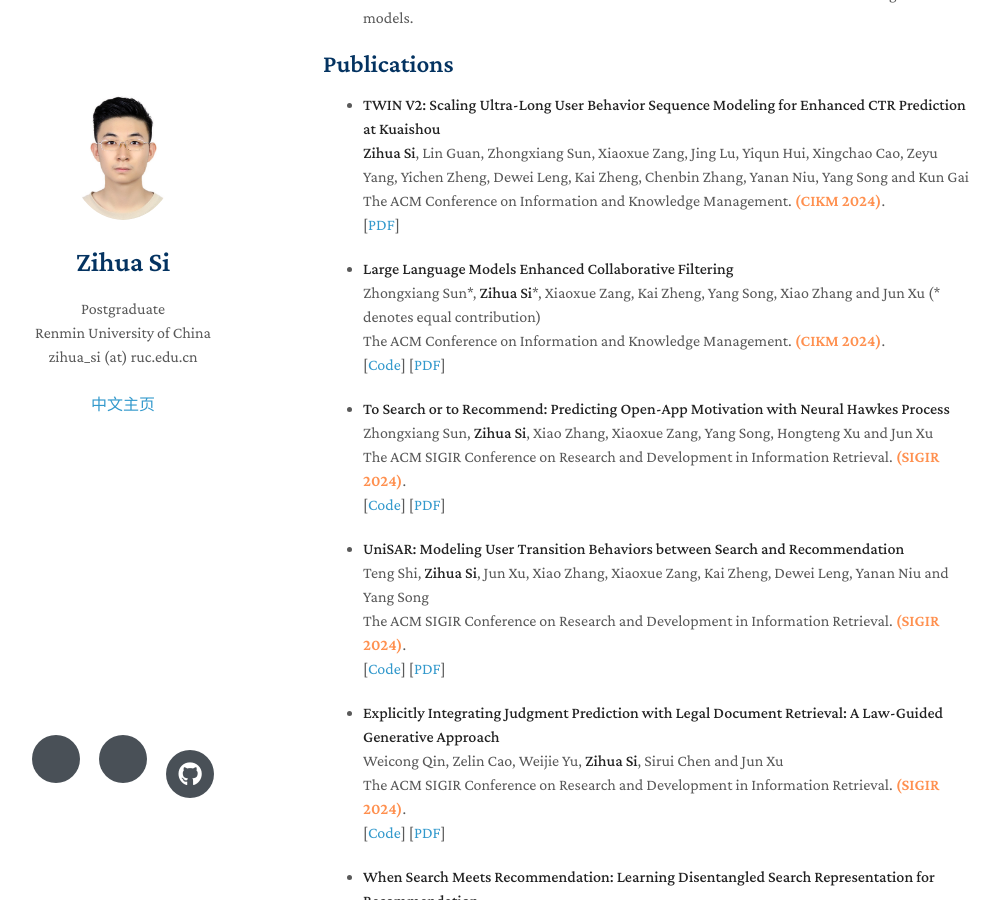
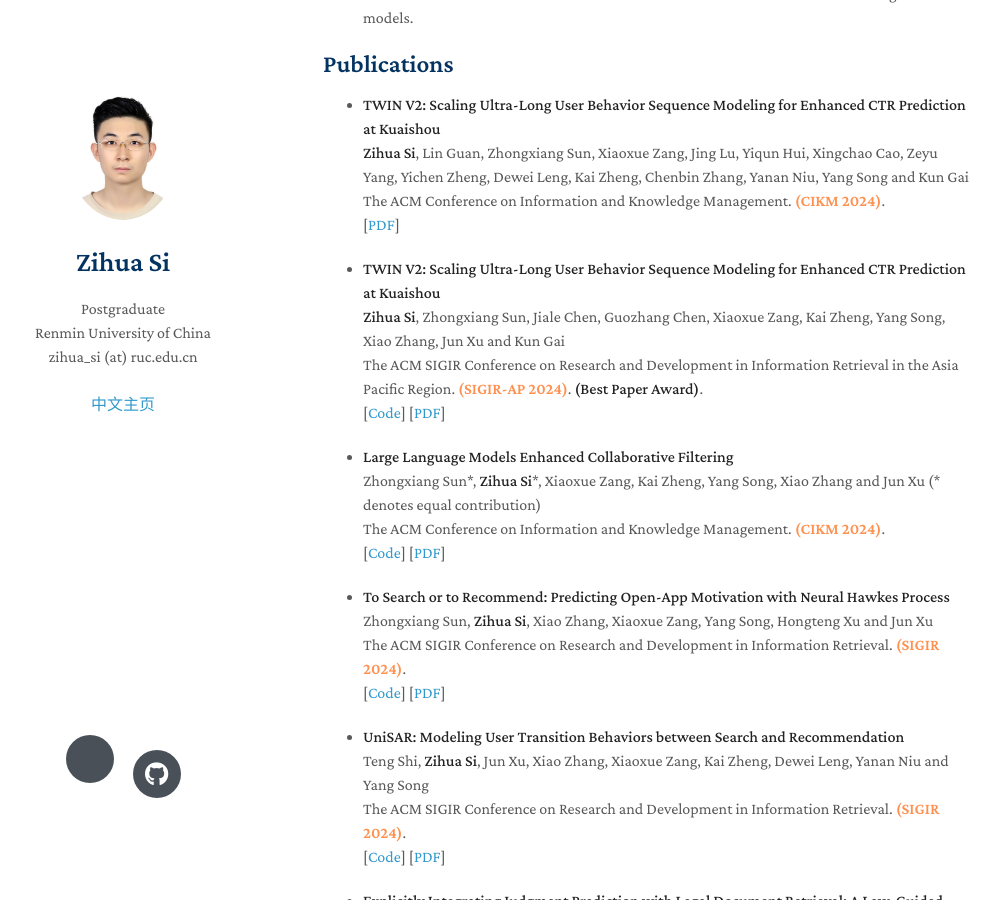
Before and after one commit to Ethan00Si/ethan00si.github.io, a Jekyll site: the page built from index.md, in a window 1280 px wide and 900 px high, scrolled down 484 px. Shown: the whole window, without its empty margins (147-1146 px from the left). Built offline with Jekyll 4.4.1, drawn with Linux system fonts in a browser that asks for light colours; nearby versions of some CDN libraries; a style sheet for code colours, icons or effects is not loaded; some of the changed text lies outside the part shown.

Commit message:
add SIGIR-AP

```diff
--- a/_config.yml
+++ b/_config.yml
@@ -8,7 +8,7 @@ affiliation: Renmin University of China
 affiliation_zh: 中国人民大学
 email: zihua_si (at) ruc.edu.cn
 google_scholar: https://scholar.google.com/citations?hl=zh-CN&user=JZHTkL0AAAAJ
-semantic_scholar: https://www.semanticscholar.org/author/Zihua-Si/2153850397
+# semantic_scholar: https://www.semanticscholar.org/author/Zihua-Si/2153850397
 github_link: https://github.com/Ethan00Si
 # linkedin: https://www.linkedin.com/
 avatar: ./assets/img/me.png
--- a/index.md
+++ b/index.md
@@ -30,6 +30,15 @@ He joined the Beijing Key Laboratory of Big Data Management and Analysis Methods
   The ACM Conference on Information and Knowledge Management. <span style="color:#ff904f;font-weight:1000">(CIKM 2024)</span>.
   <br>
   [[PDF](https://arxiv.org/abs/2407.16357)]
+
+- **TWIN V2: Scaling Ultra-Long User Behavior Sequence Modeling for Enhanced CTR Prediction at Kuaishou**
+  <br>
+  **Zihua Si**, Zhongxiang Sun, Jiale Chen, Guozhang Chen, Xiaoxue Zang, Kai Zheng, Yang Song, Xiao Zhang, Jun Xu and Kun Gai
+  <br>
+  The ACM SIGIR Conference on Research and Development in Information Retrieval in the Asia Pacific Region. <span style="color:#ff904f;font-weight:1000">(SIGIR-AP 2024)</span>. **(Best Paper Award)**.
+  <br>
+  [[Code](https://github.com/Ethan00Si/SEATER_Generative_Retrieval?tab=readme-ov-file)]
+  [[PDF](https://dl.acm.org/doi/10.1145/3673791.3698408)]
 
 - **Large Language Models Enhanced Collaborative Filtering**
   <br>
```
Also changed, not shown: other parts of index.md (+0 -8 lines), zh.md (+9 -8 lines).
